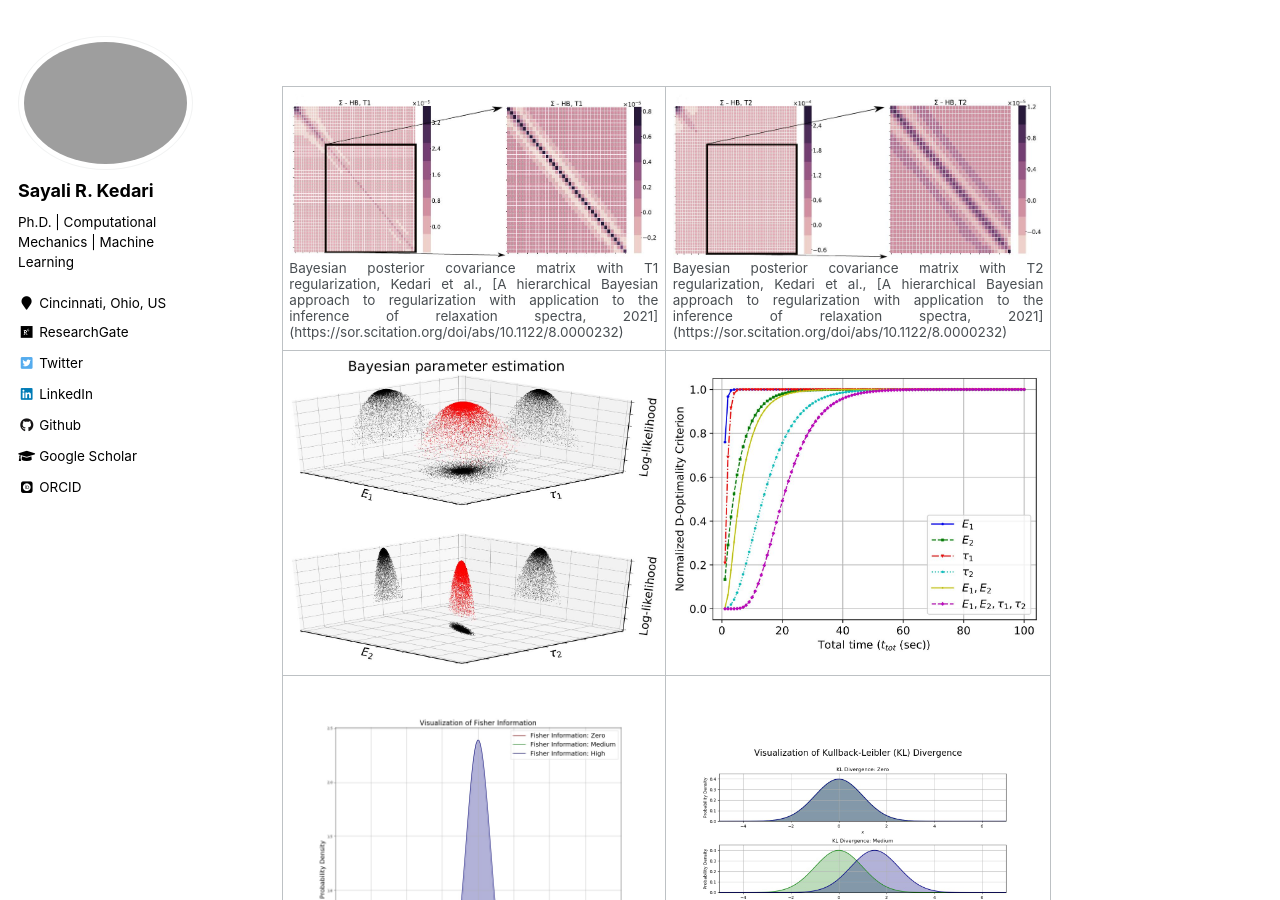
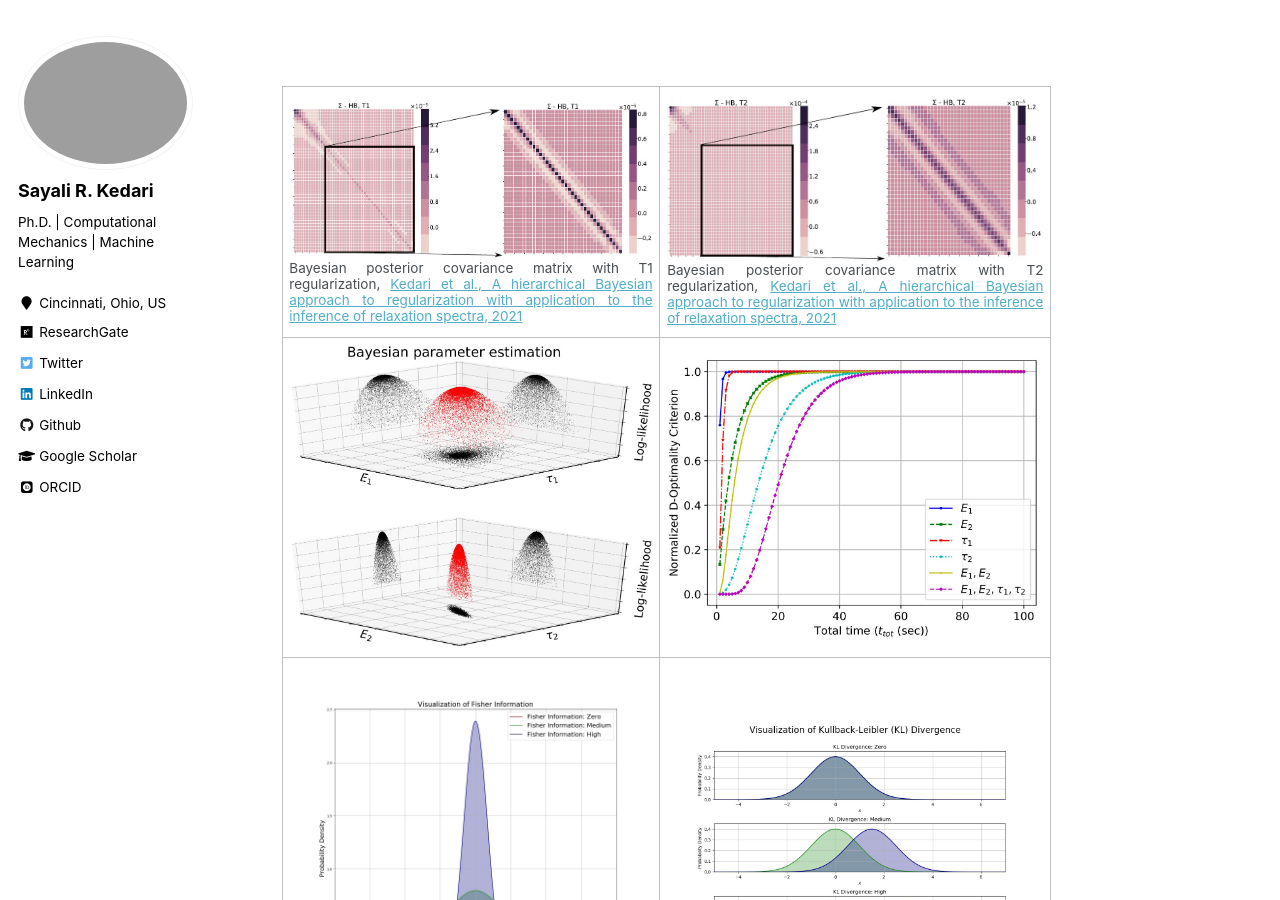
Before and after one commit to sayalirked/sayalirked.github.io, a Jekyll site: the page built from _pages/about.md, in a window 1280 px wide and 900 px high, scrolled down 1576 px. Built offline with Jekyll 4.4.1, drawn with Linux system fonts in a browser that asks for light colours; some web fonts are replaced; part of the change alters nothing that is shown.

Commit message:
Update about.md - research image links

```diff
--- a/_pages/about.md
+++ b/_pages/about.md
@@ -45,11 +45,11 @@ I like to travel and share my experiences. You can read about some of my trips a
 <tr>
   <td class="left">
      <img src="https://sayalirked.github.io/images/publpics/HBT1_JoRPBD.JPG" alt="HBT1_JoRPBD" title="Bayesian posterior covariance matrix with T1 regularization [Kedari et al., A hierarchical Bayesian approach to regularization with application to the inference of relaxation spectra, 2021](https://sor.scitation.org/doi/abs/10.1122/8.0000232)"/>
-    <label>Bayesian posterior covariance matrix with T1 regularization, Kedari et al., [A hierarchical Bayesian approach to regularization with application to the inference of relaxation spectra, 2021](https://sor.scitation.org/doi/abs/10.1122/8.0000232)</label>
+    <label>Bayesian posterior covariance matrix with T1 regularization, <a href="https://sor.scitation.org/doi/abs/10.1122/8.0000232">Kedari et al., A hierarchical Bayesian approach to regularization with application to the inference of relaxation spectra, 2021</a></label>
   </td>
   <td class="right">
     <img src="https://sayalirked.github.io/images/publpics/HBT2_JoRPBD.JPG" alt="HBT2_JoRPBD" title="Bayesian posterior covariance matrix with T2 regularization [Kedari et al., A hierarchical Bayesian approach to regularization with application to the inference of relaxation spectra, 2021](https://sor.scitation.org/doi/abs/10.1122/8.0000232)"/>
-    <label>Bayesian posterior covariance matrix with T2 regularization, Kedari et al., [A hierarchical Bayesian approach to regularization with application to the inference of relaxation spectra, 2021](https://sor.scitation.org/doi/abs/10.1122/8.0000232)</label>
+    <label>Bayesian posterior covariance matrix with T2 regularization, <a href="https://sor.scitation.org/doi/abs/10.1122/8.0000232">Kedari et al., A hierarchical Bayesian approach to regularization with application to the inference of relaxation spectra, 2021</a></label>
   </td>
 </tr>
 <tr>
```
